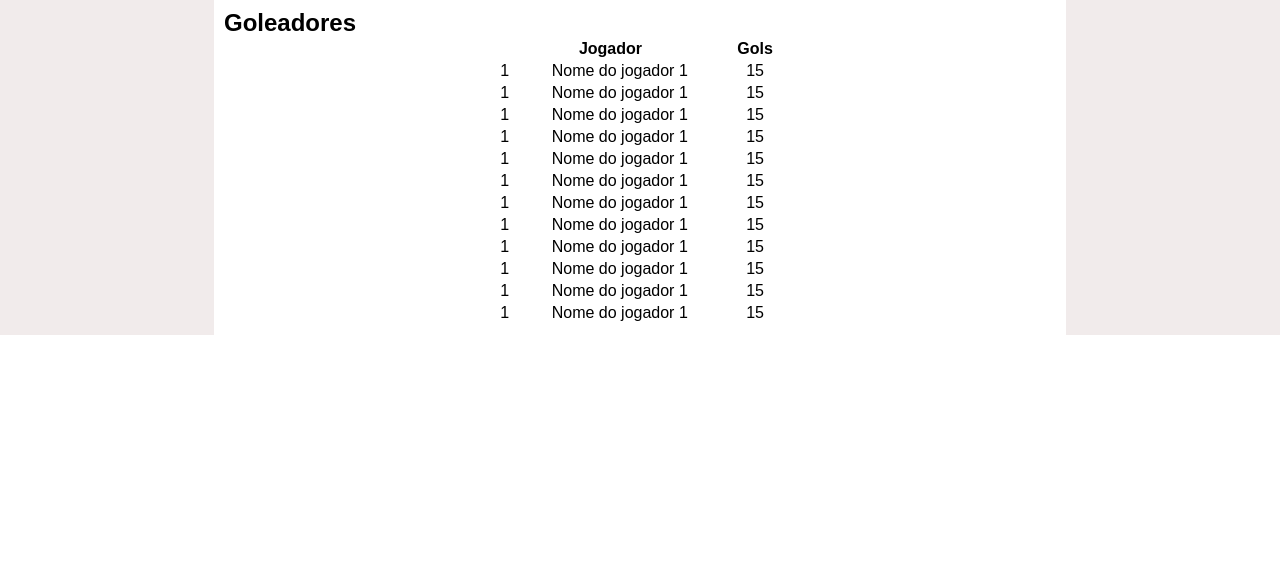
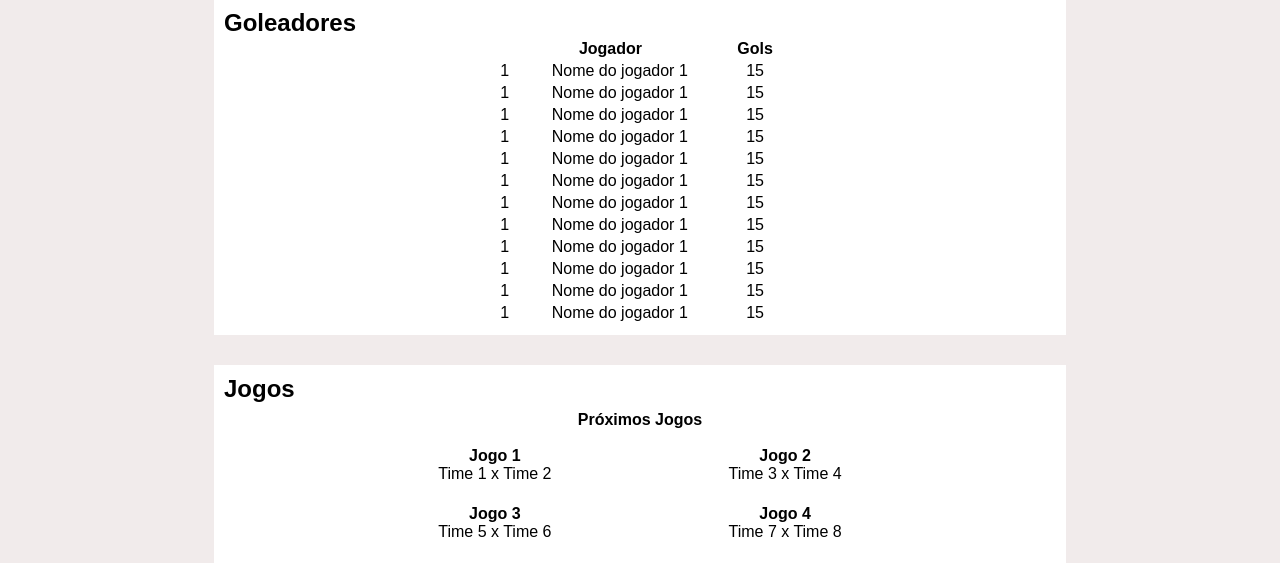
Before and after one commit to gustavo-ncoelho/ULBRA, a PHP site: page / in a window 1280 px wide. Shown: the part 741-1304 px from the top of the page. Before the commit the page ends 1076 px from the top, so only its background shows below. Run offline with PHP 8.4, Linux system fonts and the light colour scheme.

Commit message:
atualização geral

```diff
--- a/int_dev_web/aula table/assets/css/style.css
+++ b/int_dev_web/aula table/assets/css/style.css
@@ -4,7 +4,6 @@
 
 body{
     background-color: rgb(241, 235, 235);
-    height: 000px;
 }
 
 .divTudo{
@@ -59,3 +58,17 @@ body{
     width: 35%;
     text-align: center;
 }
+
+/*Estilos Jogos*/
+#divJogos{
+    width: 65%;
+    background-color: white;
+    margin-top: 30px;
+    padding: 10px;
+}
+
+#tableJogos{
+    width: 70%;
+    text-align: center;
+    height:150px
+}
--- a/int_dev_web/aula table/index.html
+++ b/int_dev_web/aula table/index.html
@@ -310,12 +310,39 @@
                     </tr>
                 </table>
 
+            </div>
 
+            <div id="divJogos">
+                <h2 class="h2TituloSessao">Jogos</h2>
+                <table id="tableJogos">
+                    <tr>
+                        <th colspan="2" id="jogosTitulo">Próximos Jogos</th>
+                    </tr>
+                    <tr>
+                        <td>
+                            <b>Jogo 1</b> <br>
+                            Time 1 x Time 2
+                        </td>
+                        <td>
+                            <b>Jogo 2</b> <br>
+                            Time 3 x Time 4
+                        </td>
+                    </tr>
 
+                    <tr>
+                        <td>
+                            <b>Jogo 3</b> <br>
+                            Time 5 x Time 6
+                        </td>
+                        <td>
+                            <b>Jogo 4</b> <br>
+                            Time 7 x Time 8
+                        </td>
+                    </tr>
 
+                </table>
+            </div>
 
-
-            </div>
         </div>
 
 
```
Also changed, not shown: 2 other files.
